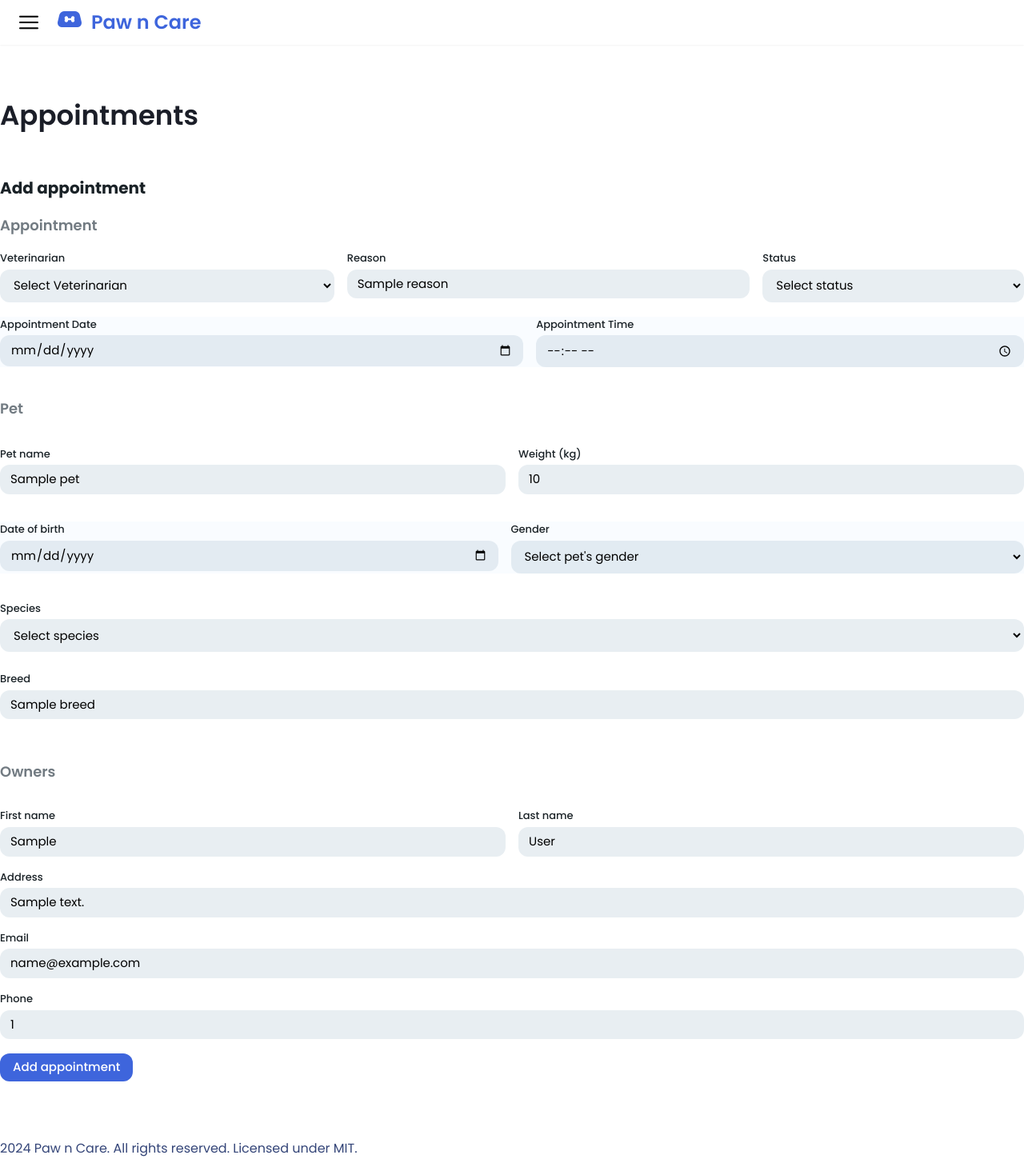
After one commit to colarrbear/Paw-n-Care-Testing, a Django app: template paw_n_care/templates/edit.html in a window 1280 px wide. The commit adds this page. Shown: the whole page at 80% size. Run offline with Django 3.2, Linux system fonts and the light colour scheme; the template is opened without the code that fills it: most values are stand-ins (such as "Sample title", 1, 10 or a date in 2020); some libraries are stand-ins or nearby versions.

Commit message:
Create edit html

```diff
--- /dev/null
+++ b/paw_n_care/templates/edit.html
@@ -0,0 +1,269 @@
+{% extends 'base.html' %}
+{% load static %}
+
+{% block content %}
+<form id="appointments-form" action="{% url 'paw_n_care:appointments' %}" method="POST" xmlns="">
+    {% csrf_token %}
+<div class="w-full max-w-[1550px] h-auto mx-auto">
+    <div class="h-auto flex flex-wrap justify-start items-start gap-12">
+        <!-- Appointments Section -->
+        <div class="flex-grow flex flex-col justify-start items-start">
+            <div class="w-full h-auto py-7 flex flex-col justify-start items-start gap-7">
+                <div class="w-full flex justify-between items-center">
+                    <div class="flex items-center gap-4">
+                        <div class="text-[#1b1e28] text-[34px] font-semibold font-['Poppins'] leading-10">Appointments</div>
+                    </div>
+                </div>
+                <div class="w-full py-7 flex flex-col justify-start items-start gap-[18px]">
+                    <div class="text-[#1a2227] text-xl font-bold font-['Poppins'] leading-normal">Add appointment</div>
+                    <div class="text-[#14232e]/60  text-lg font-semibold font-['Poppins'] leading-normal">Appointment</div>
+                    <div class="w-full flex flex-wrap justify-start items-start gap-4">
+                        <div class="flex-grow flex flex-col gap-1">
+                            <label class="text-[#1a2227] text-[13px] font-medium font-['Poppins']">Veterinarian</label>
+                            <div class="flex-grow flex flex-col gap-1 relative w-full">
+                                <div class="w-full">
+                                    <select name="vet" class="select select-bordered w-full px-3 py-2 bg-[#25597e]/10 rounded-xl border border-transparent focus:outline-none focus:border-[#344578] text-[15px] font-normal font-['Poppins'] leading-tight">
+                                        <option disabled selected>Select Veterinarian</option>
+                                        {% for i in vets %}
+                                            <option value="{{ i.vet_id }}">Dr.{{ i.first_name }} {{ i.last_name }} (Vet ID: {{ i.vet_id }})</option>
+                                        {% endfor %}
+                                    </select>
+                                </div>
+                            </div>
+                        </div>
+                        <div class="flex-grow flex flex-col gap-1">
+                            <label class="text-[#1a2227] text-[13px] font-medium font-['Poppins']">Reason</label>
+                            <input name="reason" type="text" placeholder="Enter Reason" class="w-full px-3 py-2 bg-[#25597e]/10 rounded-xl border border-transparent focus:outline-none focus:border-[#344578] text-[15px] font-normal font-['Poppins'] leading-tight" value="{{appointment.reason}}">
+                        </div>
+                        <div class="flex-grow flex flex-col gap-1">
+                            <label class="text-[#1a2227] text-[13px] font-medium font-['Poppins']">Status</label>
+                            <div class="flex-grow flex flex-col gap-1 relative w-full">
+                                <div class="w-full">
+                                    <select name="status" class="select select-bordered w-full px-3 py-2 bg-[#25597e]/10 rounded-xl border border-transparent focus:outline-none focus:border-[#344578] text-[15px] font-normal font-['Poppins'] leading-tight">
+                                        <option disabled selected>Select status</option>
+                                        <option>Scheduled</option>
+                                        <option>Completed</option>
+                                        <option>Cancelled</option>
+                                    </select>
+                                </div>
+                            </div>
+                        </div>
+                    </div>
+                    <div class="w-full bg-[#f9fcff] flex flex-wrap justify-start items-start gap-4">
+                        <div class="flex-grow flex flex-col gap-1">
+                            <label class="text-[#1a2227] text-[13px] font-medium font-['Poppins']">Appointment Date</label>
+                            <input name="appointment_date" type="date" class="w-full px-3 py-2 bg-[#25597e]/10 rounded-xl border border-transparent focus:outline-none focus:border-[#344578] text-[15px] font-normal font-['Poppins'] leading-tight">
+                        </div>
+                        <div class="flex-grow flex flex-col gap-1">
+                            <label class="text-[#1a2227] text-[13px] font-medium font-['Poppins']">Appointment Time</label>
+                            <input name="appointment_time" type="time" class="w-full px-3 py-2 bg-[#25597e]/10 rounded-xl border border-transparent focus:outline-none focus:border-[#344578] text-[15px] font-normal font-['Poppins'] leading-tight">
+                        </div>
+                    </div>
+                    <div class="text-[#14232e]/60 text-lg font-semibold font-['Poppins'] leading-normal mt-5">Pet</div>
+                        <!-- Full form to add a new pet (initially shown) -->
+                        <div id="addNewPetForm" class="w-full flex flex-wrap justify-start items-start gap-4 mt-4">
+                            <div class="flex-grow flex flex-col gap-1">
+                                <label class="text-[#1a2227] text-[13px] font-medium font-['Poppins']">Pet name</label>
+                                <input name="pet_name" type="text" placeholder="Enter pet name" class="w-full px-3 py-2 bg-[#25597e]/10 rounded-xl border border-transparent focus:outline-none focus:border-[#344578] text-[15px] font-normal font-['Poppins'] leading-tight" value="{{appointment.pet.name}}">
+                            </div>
+                            <div class="flex-grow flex flex-col gap-1">
+                                <label class="text-[#1a2227] text-[13px] font-medium font-['Poppins']">Weight (kg)</label>
+                                <input name="weight" type="number" min="0" step="any" placeholder="Enter weight" class="w-full px-3 py-2 bg-[#25597e]/10 rounded-xl border border-transparent focus:outline-none focus:border-[#344578] text-[15px] font-normal font-['Poppins'] leading-tight" value="{{appointment.pet.weight}}">
+                            </div>
+                        </div>
+
+                        <div id="addNewPetForm2" class="w-full bg-[#f9fcff] flex flex-wrap justify-start items-start gap-4 relative mt-4">
+                            <div class="flex-grow flex flex-col gap-1">
+                                <label class="text-[#1a2227] text-[13px] font-medium font-['Poppins']">Date of birth</label>
+                                <input name="date_of_birth" type="date" class="w-full px-3 py-2 bg-[#25597e]/10 rounded-xl border border-transparent focus:outline-none focus:border-[#344578] text-[15px] font-normal font-['Poppins'] leading-tight">
+                            </div>
+                            <div class="flex-grow flex flex-col gap-1">
+                                <label class="text-[#1a2227] text-[13px] font-medium font-['Poppins']">Gender</label>
+                                <select name="gender" class="select select-bordered w-full px-3 py-2 bg-[#25597e]/10 rounded-xl border border-transparent focus:outline-none focus:border-[#344578] text-[15px] font-normal font-['Poppins'] leading-tight">
+                                    <option disabled selected>Select pet's gender</option>
+                                    <option>Male</option>
+                                    <option>Female</option>
+                                </select>
+                            </div>
+                        </div>
+
+                        <div id="addNewPetForm3" class="w-full flex flex-wrap justify-start items-start gap-4 mt-4">
+                            <div class="flex-grow flex flex-col gap-1">
+                                <label class="text-[#1a2227] text-[13px] font-medium font-['Poppins']">Species</label>
+                                <div class="relative w-full">
+                                    <select name="species" id="species" class="select select-bordered w-full px-3 py-2 bg-[#25597e]/10 rounded-xl border border-transparent focus:outline-none focus:border-[#344578] text-[15px] font-normal font-['Poppins'] leading-tight">
+                                        <option disabled selected>Select species</option>
+                                        <option>Dog</option>
+                                        <option>Cat</option>
+                                        <option>Bird</option>
+                                        <option value="other">Other</option>
+                                    </select>
+                                    <div id="newSpeciesInput" class="mt-2 hidden">
+                                        <input name="new_species" type="text" placeholder="Enter new species" class="w-full px-3 py-2 bg-[#25597e]/10 rounded-xl border border-transparent focus:outline-none focus:border-[#344578] text-[15px] font-normal font-['Poppins'] leading-tight">
+                                    </div>
+                                </div>
+                            <div class="flex-grow flex flex-col gap-1 mt-5">
+                                <label class="text-[#1a2227] text-[13px] font-medium font-['Poppins']">Breed</label>
+                                <input name="breed" type="text" placeholder="Enter breed" class="w-full px-3 py-2 bg-[#25597e]/10 rounded-xl border border-transparent focus:outline-none focus:border-[#344578] text-[15px] font-normal font-['Poppins'] leading-tight" value="{{appointment.pet.breed}}">
+                            </div>
+                        </div>
+                        <div id="addNewPetForm4" class="w-full flex flex-wrap justify-start items-start gap-4 mt-4">
+                            <div class="text-[#14232e]/60  text-lg font-semibold font-['Poppins'] leading-normal mt-5">Owners</div>
+                            <div id="addOwnerForm" class="w-full flex flex-wrap justify-start items-start gap-4 mt-4">
+                            <div class="w-full flex flex-wrap justify-start items-start gap-4">
+                            <div class="flex-grow flex flex-col gap-1">
+                                <label class="text-[#1a2227] text-[13px] font-medium font-['Poppins']">First name</label>
+                                <input name="first_name" type="text" placeholder="Enter first name" class="w-full px-3 py-2 bg-[#25597e]/10 rounded-xl border border-transparent focus:outline-none focus:border-[#344578] text-[15px] font-normal font-['Poppins'] leading-tight" value="{{appointment.pet.owner.first_name}}">
+                            </div>
+                            <div class="flex-grow flex flex-col gap-1">
+                                <label class="text-[#1a2227] text-[13px] font-medium font-['Poppins']">Last name</label>
+                                <input name="last_name" type="text" placeholder="Enter last name" class="w-full px-3 py-2 bg-[#25597e]/10 rounded-xl border border-transparent focus:outline-none focus:border-[#344578] text-[15px] font-normal font-['Poppins'] leading-tight" value="{{appointment.pet.owner.last_name}}">
+                            </div>
+                        </div>
+                        <div class="w-full flex flex-wrap justify-start items-start gap-4">
+                            <div class="flex-grow flex flex-col gap-1">
+                                <label class="text-[#1a2227] text-[13px] font-medium font-['Poppins']">Address</label>
+                                <input name="address" type="text" placeholder="Enter address" class="w-full px-3 py-2 bg-[#25597e]/10 rounded-xl border border-transparent focus:outline-none focus:border-[#344578] text-[15px] font-normal font-['Poppins'] leading-tight" value="{{appointment.pet.owner.address}}">
+                            </div>
+                        </div>
+                        <div class="w-full flex flex-wrap justify-start items-start gap-4">
+                            <div class="flex-grow flex flex-col gap-1">
+                                <label class="text-[#1a2227] text-[13px] font-medium font-['Poppins']">Email</label>
+                                <input name="email" type="text" placeholder="Enter email" class="w-full px-3 py-2 bg-[#25597e]/10 rounded-xl border border-transparent focus:outline-none focus:border-[#344578] text-[15px] font-normal font-['Poppins'] leading-tight" value="{{appointment.pet.owner.email}}">
+                            </div>
+                        </div>
+                        <div class="w-full flex flex-wrap justify-start items-start gap-4">
+                            <div class="flex-grow flex flex-col gap-1">
+                                <label class="text-[#1a2227] text-[13px] font-medium font-['Poppins']">Phone</label>
+                                <input name="phone" type="text" placeholder="Enter phone" class="w-full px-3 py-2 bg-[#25597e]/10 rounded-xl border border-transparent focus:outline-none focus:border-[#344578] text-[15px] font-normal font-['Poppins'] leading-tight" value="{{appointment.pet.owner.phone_number}}">
+                            </div>
+                        </div>
+                    </div>
+                </div>
+                <div id="chooseOwnerDropdown" class="w-full flex flex-wrap justify-start items-start gap-4 mt-4 hidden">
+                    <div class="flex-grow flex flex-col gap-1 w-full">
+                        <label class="text-[#1a2227] text-[13px] font-medium font-['Poppins']">Choose an existing owner</label>
+                        <select name="existing_owner" class="select select-bordered w-full px-3 py-2 bg-[#25597e]/10 rounded-xl border border-transparent focus:outline-none focus:border-[#344578] text-[15px] font-normal font-['Poppins'] leading-tight">
+                            <option disabled selected>Select an owner</option>
+                            {% for owner in owners %}
+                                <option value="{{ owner.owner_id }}">{{ owner.first_name }} {{ owner.last_name }} (Owner ID: {{ owner.owner_id }})</option>
+                            {% endfor %}
+                        </select>
+                    </div>
+                </div>
+                </div>
+                <!-- Dropdown for choosing an existing pet (initially hidden) -->
+                <div id="chooseExistingPet" class="mt-4 hidden w-full">
+                    <div class="flex-grow flex flex-col gap-1 w-full">
+                        <label class="text-[#1a2227] text-[13px] font-medium font-['Poppins']">Choose an existing pet</label>
+                        <select name="existing_pet" class="select select-bordered w-full px-3 py-2 bg-[#25597e]/10 rounded-xl border border-transparent focus:outline-none focus:border-[#344578] text-[15px] font-normal font-['Poppins'] leading-tight">
+                            <option disabled selected>Select a pet</option>
+                            {% for i in pets %}
+                                <option value="{{ i.pet_id }}">{{ i.name }} | owner: {{ i.owner__first_name }} (Pet ID: {{ i.pet_id }})</option>
+                            {% endfor %}
+                        </select>
+                    </div>
+                </div>
+                <button class="px-4 py-2 bg-[#3e65dc] text-white rounded-xl text-[15px] font-medium font-['Poppins'] leading-tight transition-all duration-300 ease-in-out transform hover:bg-[#1e4b8c] hover:shadow-lg hover:scale-105 focus:outline-none focus:ring-2 focus:ring-[#3e65dc]">
+                    Add appointment
+                </button>
+                </div>
+            </div>
+        </div>
+    </div>
+</div>
+</form>
+
+<script>
+    const speciesSelect = document.getElementById('species');
+    const newSpeciesInput = document.getElementById('newSpeciesInput');
+
+    speciesSelect.addEventListener('change', function() {
+        if (speciesSelect.value === 'other') {
+            newSpeciesInput.classList.remove('hidden');
+        } else {
+            newSpeciesInput.classList.add('hidden');
+        }
+    });
+
+    document.addEventListener('DOMContentLoaded', function () {
+        const addPetBtn = document.getElementById('addPetBtn');
+        const choosePetBtn = document.getElementById('choosePetBtn');
+        const addNewPetForm = document.getElementById('addNewPetForm');
+        const addNewPetForm2 = document.getElementById('addNewPetForm2');
+        const addNewPetForm3 = document.getElementById('addNewPetForm3');
+        const addNewPetForm4 = document.getElementById('addNewPetForm4');
+        const chooseExistingPet = document.getElementById('chooseExistingPet');
+        const addNewOwnerBtn = document.getElementById('addNewOwnerBtn');
+        const chooseOwnerBtn = document.getElementById('chooseOwnerBtn');
+        const addOwnerForm = document.getElementById('addOwnerForm');
+        const chooseOwnerDropdown = document.getElementById('chooseOwnerDropdown');
+
+        // Show "Add New Pet" form, hide "Choose Existing Pet" dropdown
+        addPetBtn.addEventListener('click', function (event) {
+            event.preventDefault(); // Prevent page reload
+
+            // Show Add New Pet Form
+            addNewPetForm.style.display = 'flex';
+            addNewPetForm2.style.display = 'flex';
+            addNewPetForm3.style.display = 'flex';
+            addNewPetForm4.style.display = 'flex';
+            chooseExistingPet.style.display = 'none';
+
+            // Style buttons
+            choosePetBtn.classList.remove('bg-[#25597e]/10');
+            choosePetBtn.classList.add('bg-[#f9fcff]');
+            addPetBtn.classList.remove('bg-[#f9fcff]');
+            addPetBtn.classList.add('bg-[#25597e]/10');
+
+        });
+
+        // Show "Choose Existing Pet" dropdown, hide "Add New Pet" form
+        choosePetBtn.addEventListener('click', function (event) {
+            event.preventDefault(); // Prevent page reload
+
+            // Show Choose Existing Pet Dropdown
+            addNewPetForm.style.display = 'none';
+            addNewPetForm2.style.display = 'none';
+            addNewPetForm3.style.display = 'none';
+            addNewPetForm4.style.display = 'none';
+            chooseExistingPet.style.display = 'block';
+
+            // Style buttons
+            choosePetBtn.classList.remove('bg-[#f9fcff]');
+            choosePetBtn.classList.add('bg-[#25597e]/10');
+            addPetBtn.classList.remove('bg-[#25597e]/10');
+            addPetBtn.classList.add('bg-[#f9fcff]');
+        });
+
+        addNewOwnerBtn.addEventListener('click', function (event) {
+            event.preventDefault(); // Prevent page reload
+
+            // Show Add New Owner Form
+            addOwnerForm.style.display = 'flex';
+            chooseOwnerDropdown.style.display = 'none';
+
+            // Style buttons
+            chooseOwnerBtn.classList.remove('bg-[#25597e]/10');
+            chooseOwnerBtn.classList.add('bg-[#f9fcff]');
+            addNewOwnerBtn.classList.remove('bg-[#f9fcff]');
+            addNewOwnerBtn.classList.add('bg-[#25597e]/10');
+        });
+
+        chooseOwnerBtn.addEventListener('click', function (event) {
+            event.preventDefault(); // Prevent page reload
+
+            // Show Choose Existing Owner Dropdown
+            addOwnerForm.style.display = 'none';
+            chooseOwnerDropdown.style.display = 'flex';
+
+            // Style buttons
+            chooseOwnerBtn.classList.remove('bg-[#f9fcff]');
+            chooseOwnerBtn.classList.add('bg-[#25597e]/10');
+            addNewOwnerBtn.classList.remove('bg-[#25597e]/10');
+            addNewOwnerBtn.classList.add('bg-[#f9fcff]');
+        });
+    });
+</script>
+
+{% endblock %}
--- a/paw_n_care/templates/home/home.html
+++ b/paw_n_care/templates/home/home.html
@@ -134,7 +134,7 @@
                                 {{ i.pet__owner__first_name }}
                             </td>
                             <td class="px-6 py-4">
-                                <a href="#" class="font-medium text-blue-600 hover:underline">Edit</a>
+                                <a href="edit/{{i.appointment_id}}" class="font-medium text-blue-600 hover:underline">Edit</a>
                             </td>
                         </tr>
                         {% endfor %}
--- a/paw_n_care/urls.py
+++ b/paw_n_care/urls.py
@@ -18,6 +18,6 @@ urlpatterns = [
     path('medical-records/', views.MedRec.as_view(), name='medical-records'),
     path('billing/', views.Bill.as_view(), name='billing'),
     path('statistic/', views.Statistic.as_view(), name='statistic'),
-    path('edit/<appointment_id>', views.edit),
+    path('home/edit/<appointment_id>', views.edit),
 
 ]
```
Also changed, not shown: paw_n_care/views.py (+23 -0 lines).
